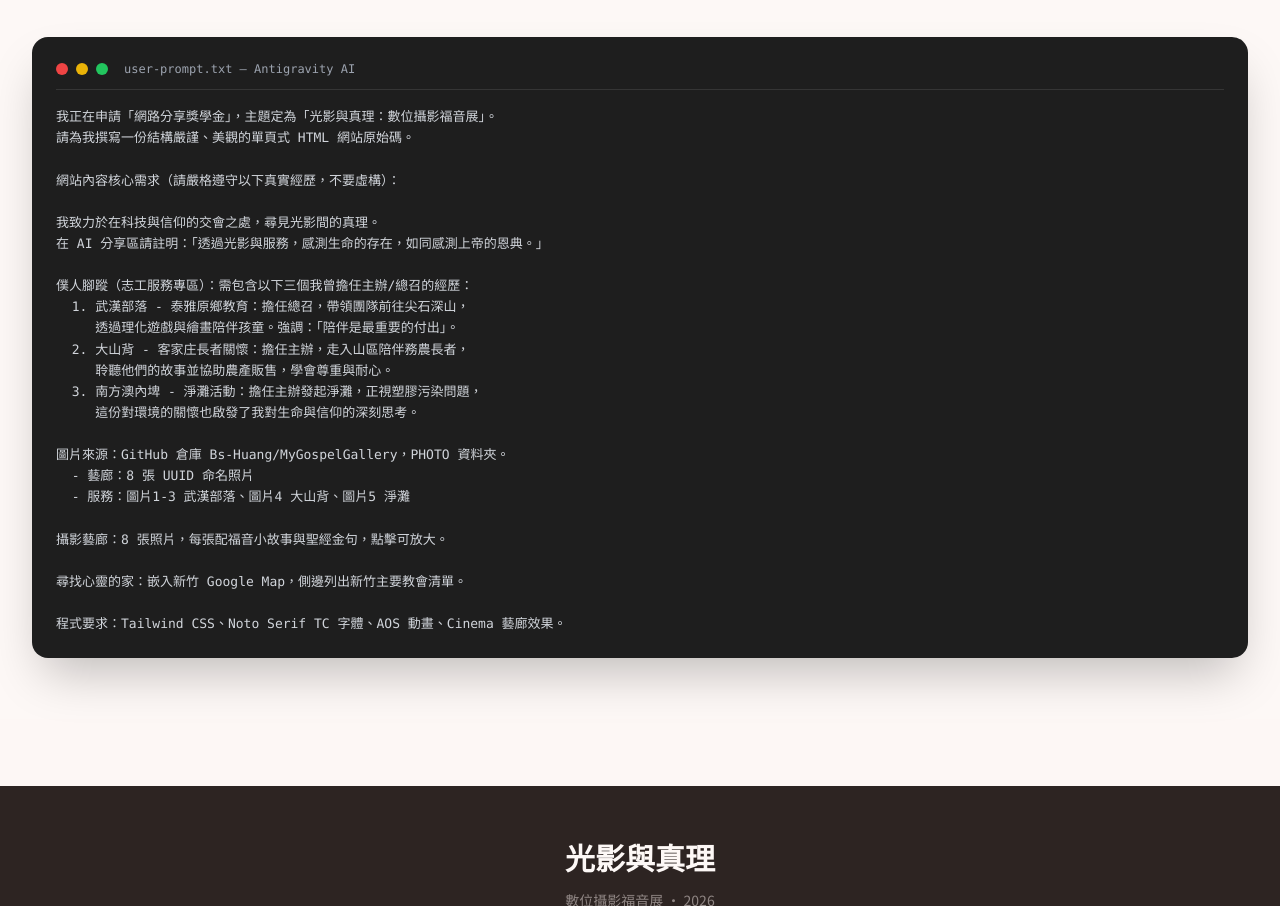
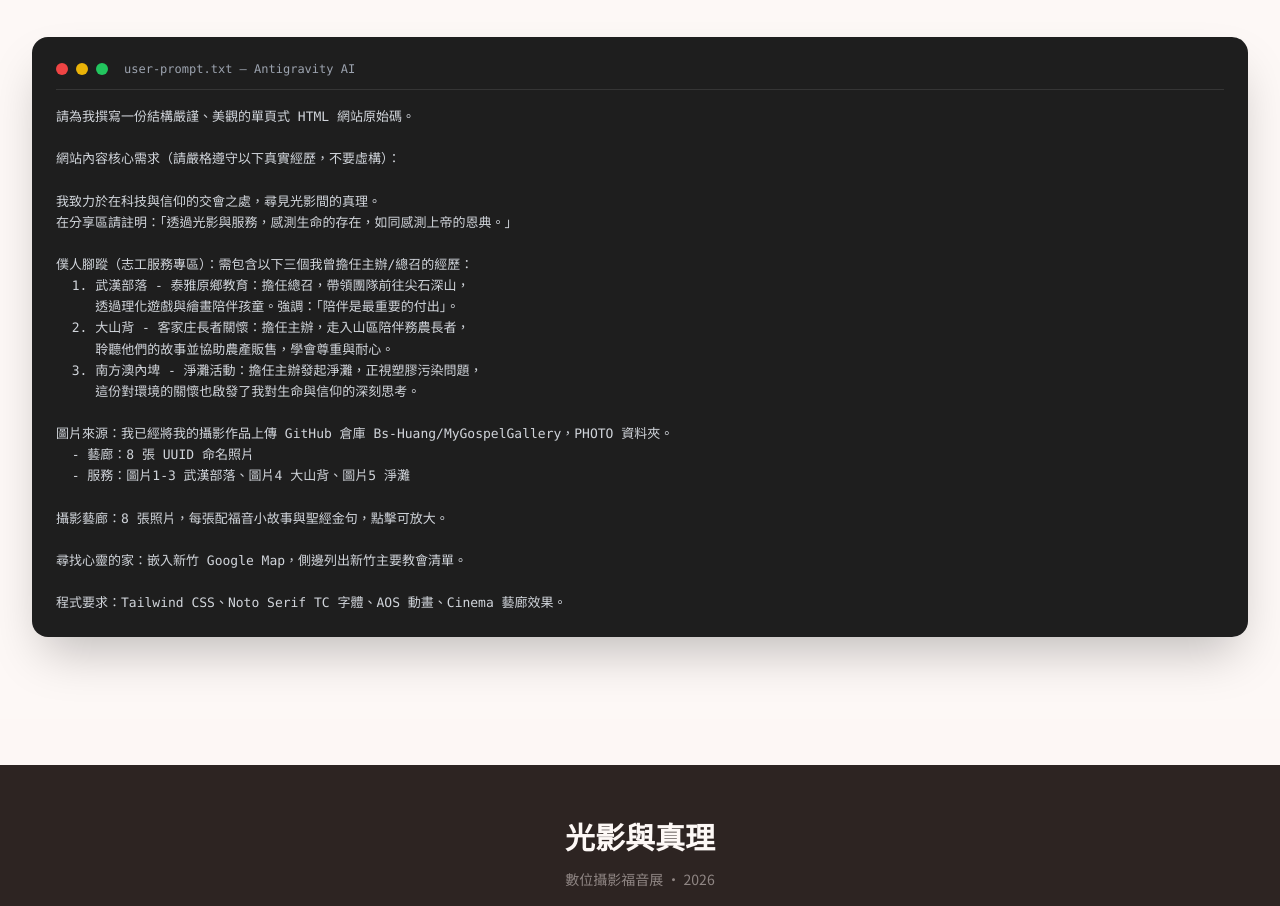
Before and after one commit to Bs-Huang/MyGospelGallery, a plain HTML site: page index.html in a window 1280 px wide. Shown: the part 6648-7554 px from the top of the page. Drawn offline with nearby package versions, Linux system fonts and the light colour scheme.

Commit message:
Update index.html

```diff
--- a/index.html
+++ b/index.html
@@ -603,13 +603,13 @@
                     <div class="w-3 h-3 rounded-full bg-green-500"></div>
                     <span class="ml-2 text-xs font-mono text-gray-400">user-prompt.txt — Antigravity AI</span>
                 </div>
-                <pre class="text-gray-300 font-mono text-[12px] sm:text-[13px] leading-relaxed overflow-x-auto whitespace-pre-wrap">我正在申請「網路分享獎學金」，主題定為「光影與真理：數位攝影福音展」。
+                <pre class="text-gray-300 font-mono text-[12px] sm:text-[13px] leading-relaxed overflow-x-auto whitespace-pre-wrap">
 請為我撰寫一份結構嚴謹、美觀的單頁式 HTML 網站原始碼。
 
 網站內容核心需求（請嚴格遵守以下真實經歷，不要虛構）：
 
 我致力於在科技與信仰的交會之處，尋見光影間的真理。
-在 AI 分享區請註明：「透過光影與服務，感測生命的存在，如同感測上帝的恩典。」
+在分享區請註明：「透過光影與服務，感測生命的存在，如同感測上帝的恩典。」
 
 僕人腳蹤（志工服務專區）：需包含以下三個我曾擔任主辦/總召的經歷：
   1. 武漢部落 - 泰雅原鄉教育：擔任總召，帶領團隊前往尖石深山，
@@ -619,7 +619,7 @@
   3. 南方澳內埤 - 淨灘活動：擔任主辦發起淨灘，正視塑膠污染問題，
      這份對環境的關懷也啟發了我對生命與信仰的深刻思考。
 
-圖片來源：GitHub 倉庫 Bs-Huang/MyGospelGallery，PHOTO 資料夾。
+圖片來源：我已經將我的攝影作品上傳 GitHub 倉庫 Bs-Huang/MyGospelGallery，PHOTO 資料夾。
   - 藝廊：8 張 UUID 命名照片
   - 服務：圖片1-3 武漢部落、圖片4 大山背、圖片5 淨灘
 
```
